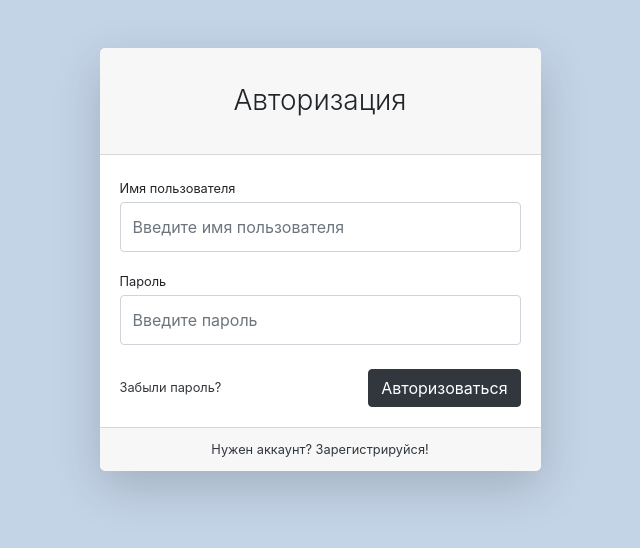
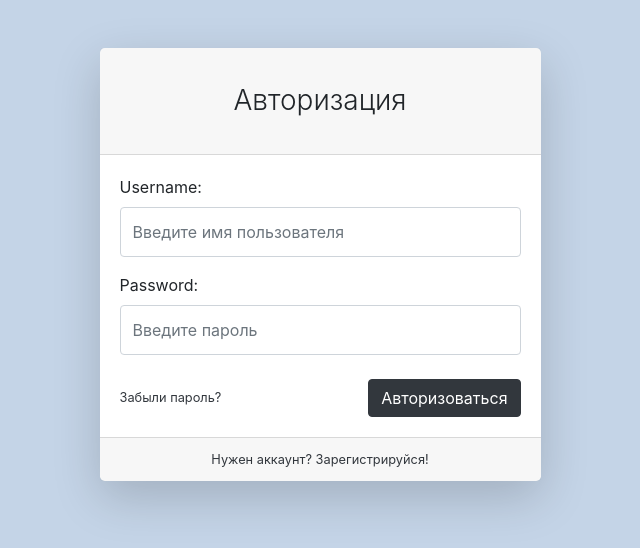
Before and after one commit to loveliteee/ProjectNew, a Django app: a page that uses templates/users/login.html in a window 1280 px wide. Shown: the top 548 px of the page, without its empty margins (320-960 px from the left). Run offline with Django 4.2, Linux system fonts and the light colour scheme; parts of the project's set-up code (start-up, migrations or seed data) failed here and were passed over; some libraries are stand-ins or nearby versions.

Commit message:
rega + login

```diff
--- a/templates/users/login.html
+++ b/templates/users/login.html
@@ -30,16 +30,7 @@
                     <div class="card-body">
                         <form action="{% url 'users:login' %}" method="post">
                             {% csrf_token %}
-                            <div class="form-group">
-                                <label class="small mb-1" for="{{ form.username.id_for_label }}">
-                                    Имя пользователя
-                                </label>
-                                {{ form.username }}
-                            </div>
-                            <div class="form-group">
-                                <label class="small mb-1" for="{{ form.password.id_for_label }}">Пароль</label>
-                                {{ form.password }}
-                            </div>
+                            {{ form.as_p }}
                             <div class="form-group d-flex align-items-center justify-content-between mt-4 mb-0">
                                 <a class="small" href="#">Забыли пароль?</a>
                                 <input class="btn btn-primary" type="submit" value="Авторизоваться">
--- a/users/urls.py
+++ b/users/urls.py
@@ -1,14 +1,15 @@
 from django.contrib.auth.decorators import login_required
 from django.contrib.auth.views import LogoutView
 from django.urls import path
-
+from django.contrib.auth.views import LoginView
+from . import views
 from users.views import ( UserLoginView, UserProfileView,
                          UserRegistrationView)
 
 app_name = 'users'
 
 urlpatterns = [
-      path('login/', UserLoginView.as_view(), name='login'),
+      path('login/', views.login, name='login'),
       path('registration/', UserRegistrationView.as_view(), name='registration'),
       path('profile/', UserProfileView.as_view(), name='profile'),
       path('logout/', LogoutView.as_view(), name='logout'),
--- a/users/views.py
+++ b/users/views.py
@@ -4,10 +4,27 @@ from django.shortcuts import HttpResponseRedirect
 from django.urls import reverse, reverse_lazy
 from django.views.generic.base import TemplateView
 from django.views.generic.edit import CreateView, UpdateView
-
+from django.contrib import auth
+from django.shortcuts import render
 # from common.views import TitleMixin
 from users.forms import UserLoginForm, UserProfileForm, UserRegistrationForm
 from users.models import User
+
+def login(request):
+    if request.method == 'POST':
+        form = UserLoginForm(data=request.POST)
+        if form.is_valid():
+            username = request.POST['username']
+            password = request.POST['password']
+            user = auth.authenticate(username=username, password=password)
+            if user:
+                auth.login(request, user)
+                return HttpResponseRedirect('/')
+    else:
+        form = UserLoginForm()
+    context = {'form': form}
+    context = {'form': UserLoginForm()}
+    return render(request, 'users/login.html', context)
 
 
 class UserLoginView( LoginView):
```
